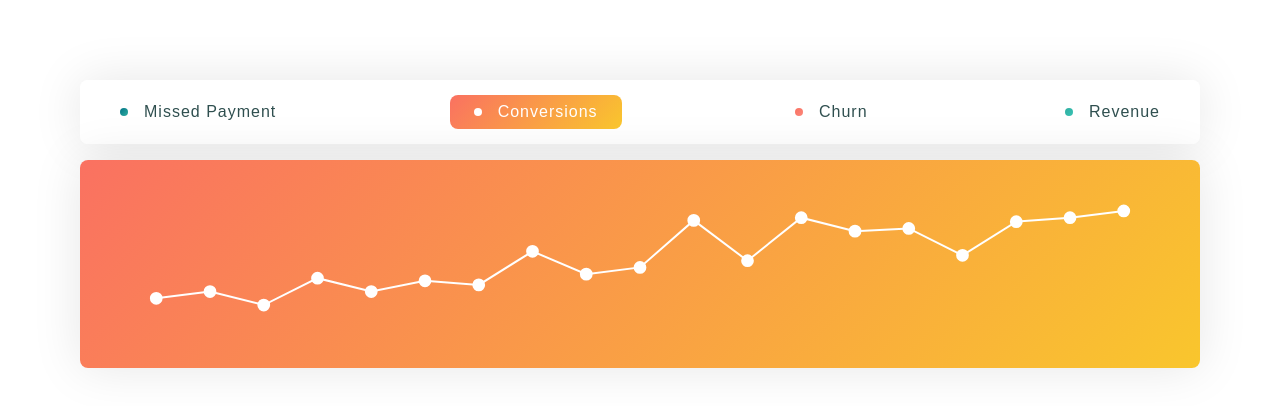
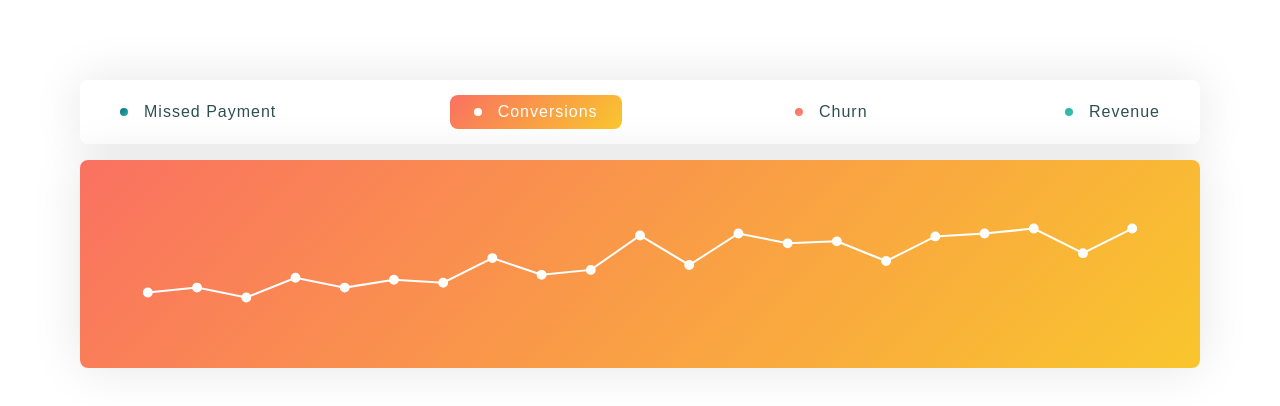
Before and after one commit to jacobsfletch/react-svg-part-two, a React app: page / in a window 1280 px wide. Built offline with nearby package versions, Linux system fonts and the light colour scheme.

Commit message:
simplifies svg datasets

```diff
--- a/src/Chart.js
+++ b/src/Chart.js
@@ -8,26 +8,26 @@ class Chart extends Component {
 	constructor(props) {
 		super(props);
 		this.handleClick = this.handleClick.bind(this);
-		this.arrayX = [44.5, 84.5, 124.5, 164.5, 204.5, 244.5, 284.5, 324.5, 364.5, 404.5, 444.5, 484.5, 524.5, 564.5, 604.5, 644.5, 684.5, 724.5, 764.5]
+		this.arrayX = [0, 50, 100, 150, 200, 250, 300, 350, 400, 450, 500, 550, 600, 650, 700, 750, 800, 850, 900, 950, 1000]
 		this.currentIndex = 1;
 		this.state = {
 			menu: [
 				{
 					label: "Missed Payment",
 					active: false,
-					array: [5, 30, -5, -10, 15, -15, 20, 5, 8, -12, -20, 2, 3, -5, 8, -2, 22, -30, -22]
+					array: [5, 30, -5, -10, 15, -15, 20, 5, 8, -12, -20, 2, 3, -5, 8, -2, 22, -30, -15, -35, -20]
 				}, {
 					label: "Conversions",
 					active: true,
-					array: [30, 25, 35, 15, 25, 17, 20, -5, 12, 7, -28, 2, -30, -20, -22, -2, -27, -30, -35]
+					array: [30, 25, 35, 15, 25, 17, 20, -5, 12, 7, -28, 2, -30, -20, -22, -2, -27, -30, -35, -10, -35]
 				}, {
 					label: "Churn",
 					active: false,
-					array: [-12, -35, -28, -30, -7, -1, -22, 16, 2, -5, 4, -19, -2, 15, 10, 25, 30, 28, 35]
+					array: [-12, -35, -28, -30, -7, -1, -22, 16, 2, -5, 4, -19, -2, 15, 10, 25, 30, 28, 35, 10, 30]
 				}, {
 					label: "Revenue",
 					active: false,
-					array: [5, 12, -2, 8, 3, -12, 20, 5, 8, -12, -20, -9, 5, 12, -1, -2, 22, -30, 5]
+					array: [5, 12, -2, 8, 3, -12, 20, 5, 8, -12, -20, -9, 5, 12, -1, -2, 22, -30, 5, -15, 5]
 				}
 			]
 		}
@@ -41,7 +41,7 @@ class Chart extends Component {
 		let polyline = '';
 		const currentArrayY = this.state.menu[this.currentIndex].array
 		this.arrayX.map((coordX, i) => {
-			return polyline += `${coordX}, ${currentArrayY[i]} `;
+			return (this.arrayX.length === i) ? polyline += coordX : polyline += `${coordX},${currentArrayY[i]} `;
 		})
 		this.polyline = polyline;
 	}
--- a/src/Graph.js
+++ b/src/Graph.js
@@ -2,7 +2,7 @@ import React from 'react';
 
 const Graph = (props) => {
 	return (
-		<svg x="0px" y="0px" viewBox="0 0 809 9">
+		<svg x="0px" y="0px" viewBox="0 0 1000 2">
 			<polyline points={props.polyline} />
 			{props.arrayX.map((coordX, i) => {
 				return (
--- a/src/index.css
+++ b/src/index.css
@@ -89,7 +89,7 @@ body {
 	flex-direction: column;
 	justify-content: center;
 	height: 5rem;
-	padding: 4rem 1rem;
+	padding: 4rem 4rem;
 	border-radius: 8px;
 	box-shadow: 0 0 50px rgba(0, 0, 0, .1);
 }
```
